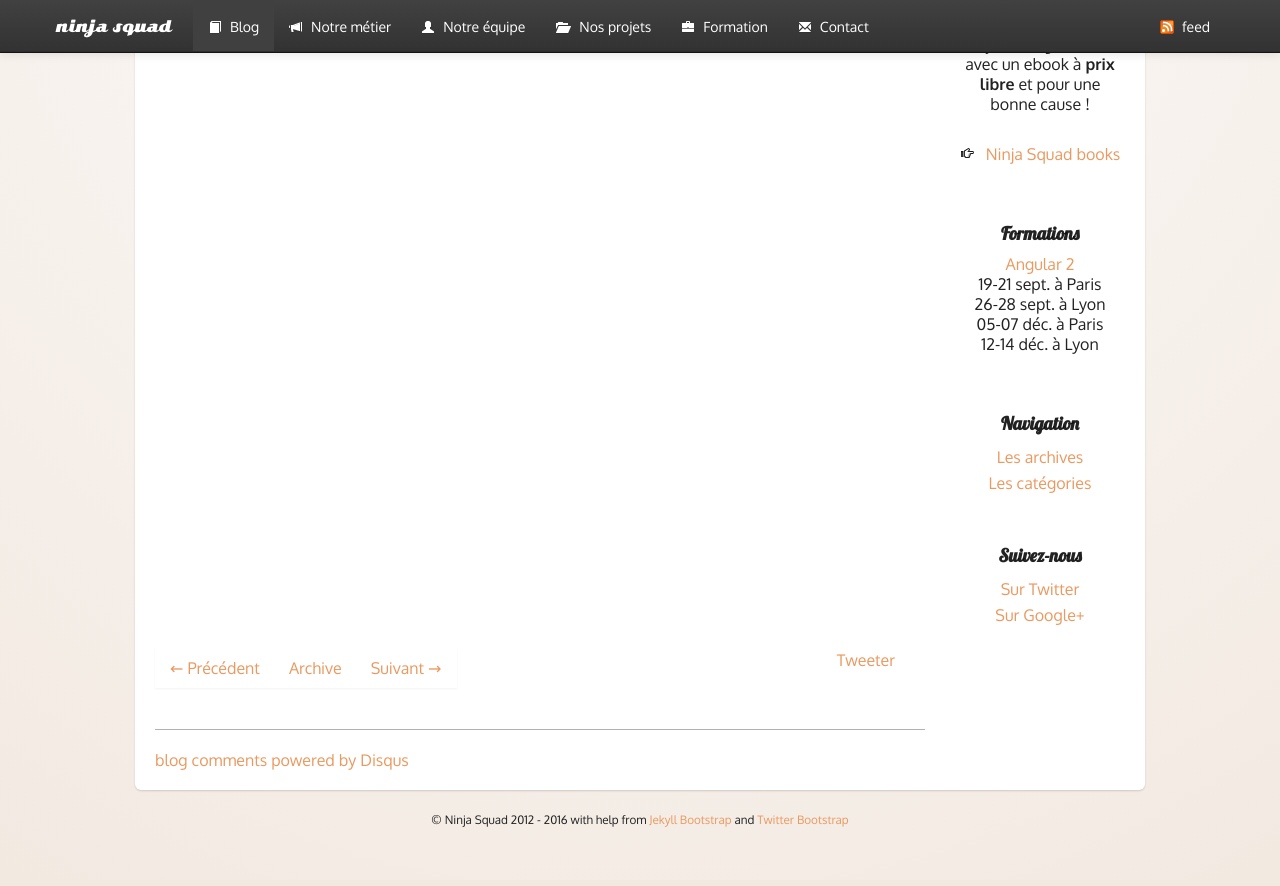
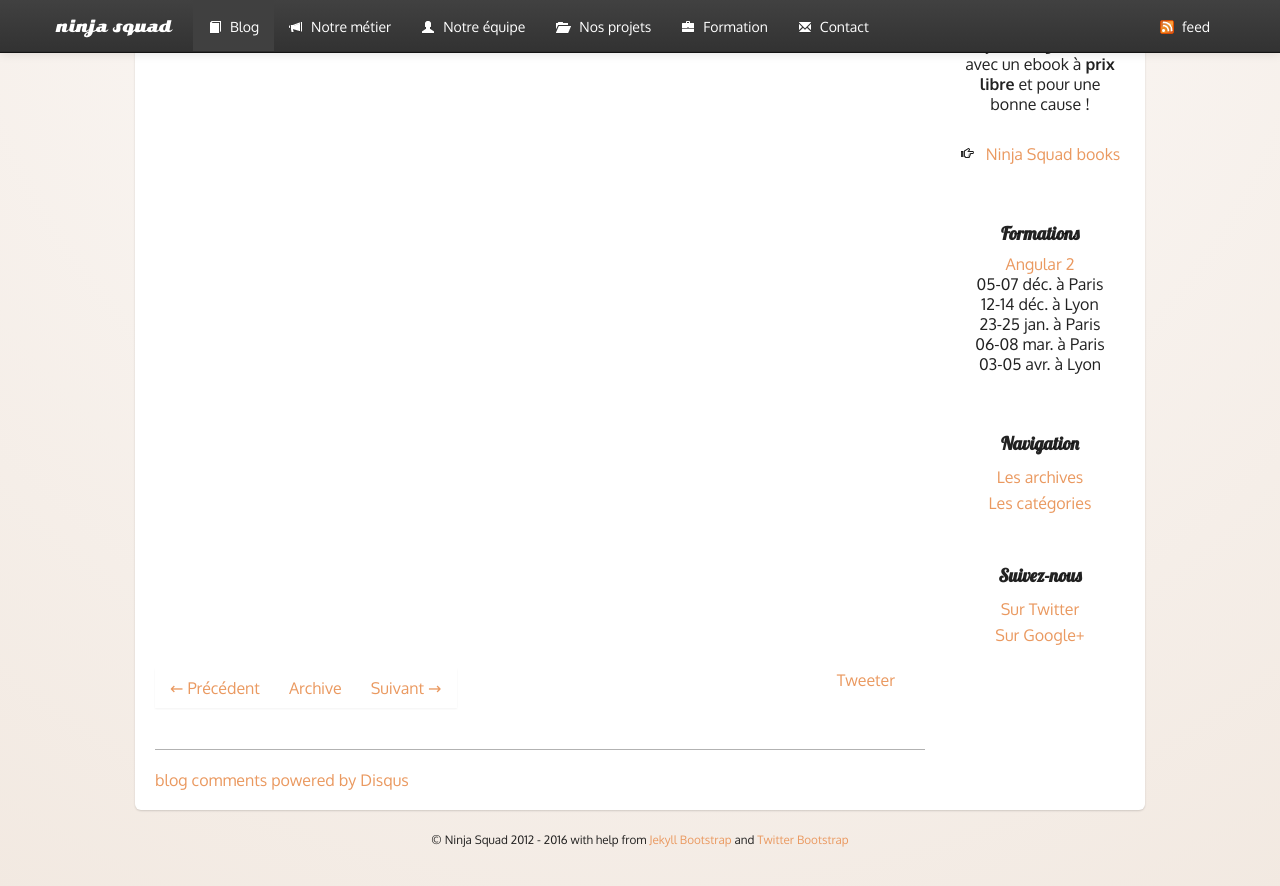
Before and after one commit to Ninja-Squad/ninja-squad.github.com, a Jekyll site: the page built from _posts/2015-08-28-rentree-2015.md, in a window 1280 px wide and 900 px high, scrolled down 1200 px. Shown: the top 886 px of the window. Built offline with Jekyll 4.4.1, drawn with Linux system fonts in a browser that asks for light colours; comment, search, counter and statistics services are not loaded.

Commit message:
training dates Q1 and Q2

```diff
--- a/_config.yml
+++ b/_config.yml
@@ -166,7 +166,8 @@ JB :
     angular2:
       title: Angular 2
       dates:
-        - 19-21 sept. à Paris
-        - 26-28 sept. à Lyon
         - 05-07 déc. à Paris
         - 12-14 déc. à Lyon
+        - 23-25 jan. à Paris
+        - 06-08 mar. à Paris
+        - 03-05 avr. à Lyon
```
